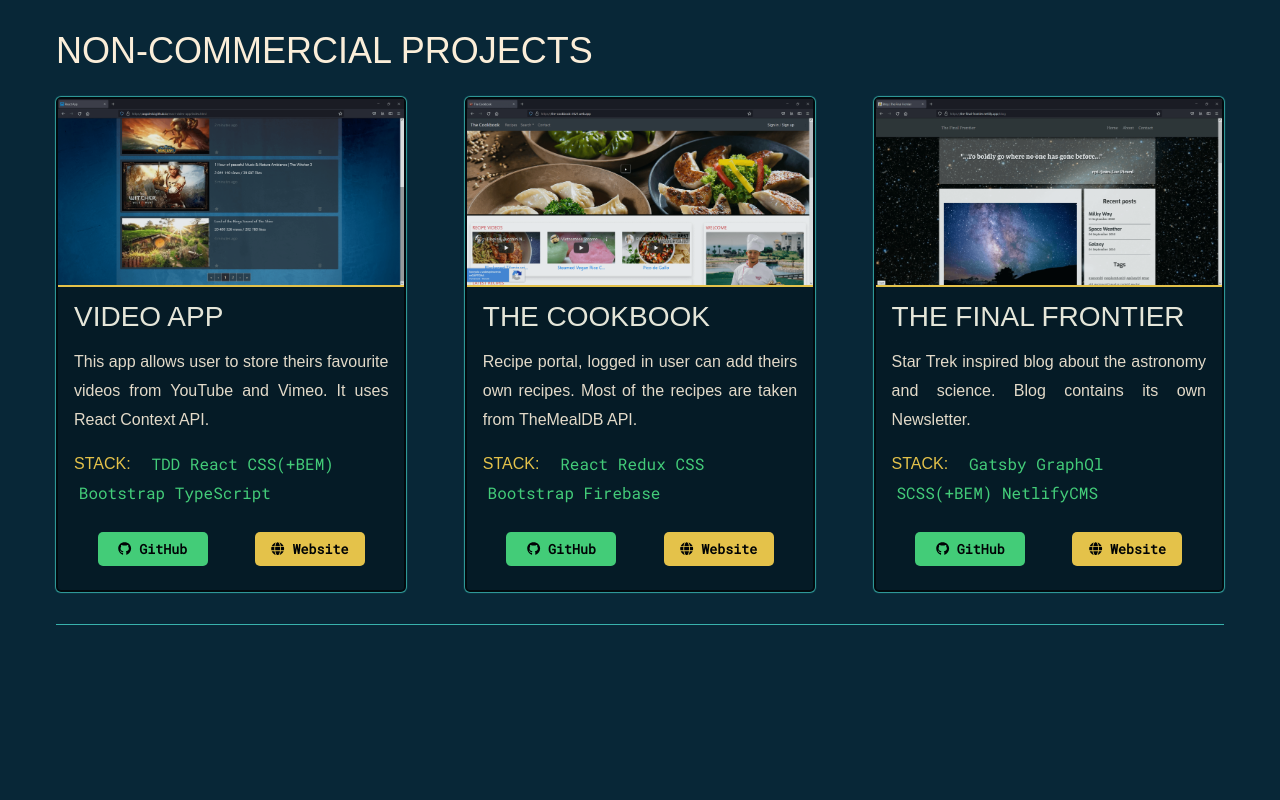
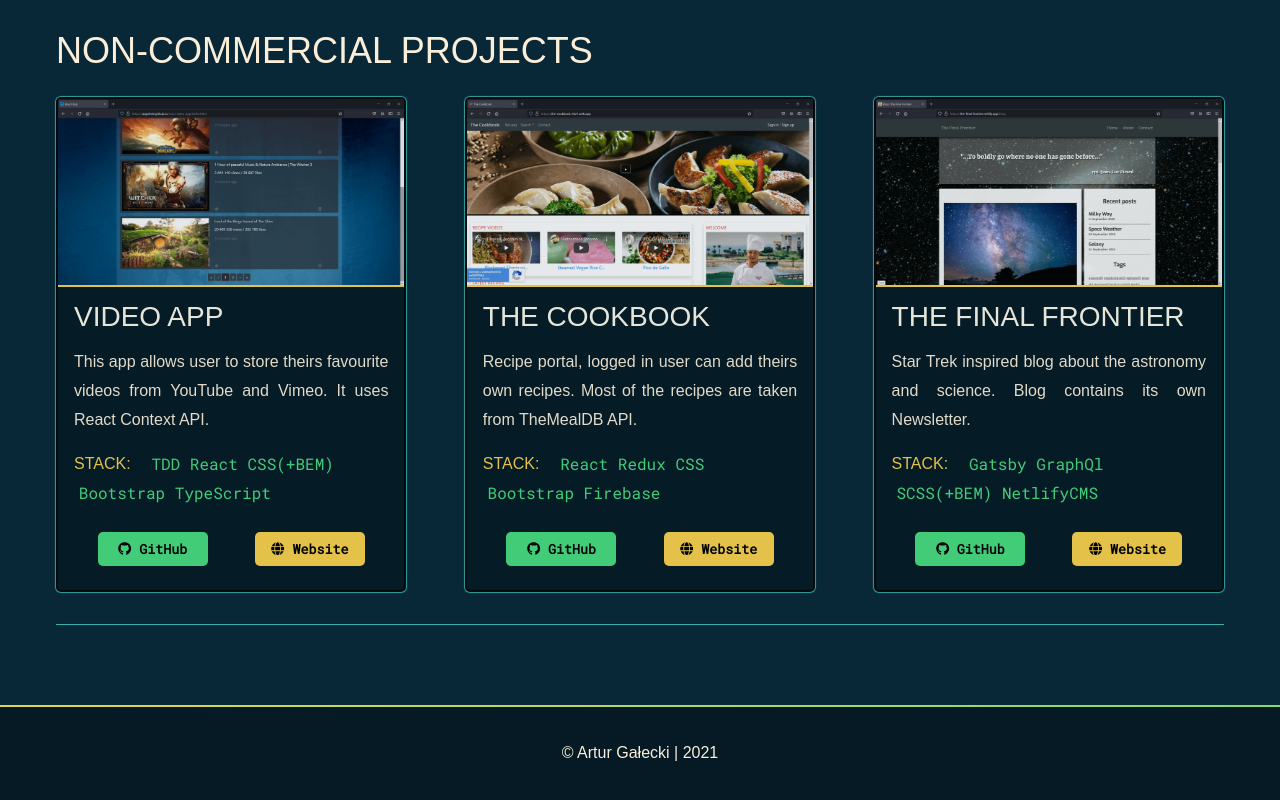
Before and after one commit to asgalecki/portfolio, a Gatsby site: page / in a window 1280 px wide. Shown: the part 1141-1941 px from the top of the page. Before the commit the page ends 1846 px from the top, so only its background shows below. Built offline with nearby package versions, Linux system fonts and the light colour scheme; Gatsby itself is replaced by a stand-in of ours; a web font is replaced by a local one.

Commit message:
Set up and style footer component

```diff
--- /dev/null
+++ b/src/components/Footer/Footer.jsx
@@ -0,0 +1,12 @@
+import React from 'react';
+
+const Footer = () => {
+  return (
+    <footer className="footer">
+      <div className="footer__border" />
+      <p className="footer__para">&copy; Artur Gałecki | 2021</p>
+    </footer>
+  );
+};
+
+export default Footer;
--- a/src/pages/index.js
+++ b/src/pages/index.js
@@ -4,6 +4,7 @@ import Header from '../components/Header/Header';
 import Navbar from '../components/Navbar/Navbar';
 import Projects from '../components/Projects/Projects';
 import filterProjects from '../helpers/filterProjects';
+import Footer from '../components/Footer/Footer';
 
 const Home = ({ data }) => {
   const allProjects = data.allMarkdownRemark.nodes;
@@ -26,6 +27,7 @@ const Home = ({ data }) => {
         />
         <Projects type={nonCommercialType} projects={nonCommercialProjects} />
       </main>
+      <Footer />
     </div>
   );
 };
--- /dev/null
+++ b/src/styles/components/Footer/footer.scss
@@ -0,0 +1,29 @@
+.footer {
+  margin-top: 2rem;
+  width: 100%;
+  background-color: $navy-dark;
+  text-align: center;
+
+  &__para {
+    padding: 2rem 0;
+  }
+
+  &__border {
+    height: 2px;
+    background: linear-gradient(120deg, $blue-bright, $yellow-300, $green-400);
+    background-size: 400% 400%;
+    animation: change-color 10s ease infinite;
+  }
+
+  @keyframes change-color {
+    0% {
+      background-position: 0% 50%;
+    }
+    50% {
+      background-position: 100% 50%;
+    }
+    100% {
+      background-position: 0% 50%;
+    }
+  }
+}
--- a/src/styles/global.scss
+++ b/src/styles/global.scss
@@ -65,4 +65,5 @@ h6 {
 @import './components/Navbar/navbar.scss';
 @import './components/Header/header.scss';
 @import './components/Projects/projects.scss';
+@import './components/Footer/footer.scss';
 @import './rwd.scss';
```
